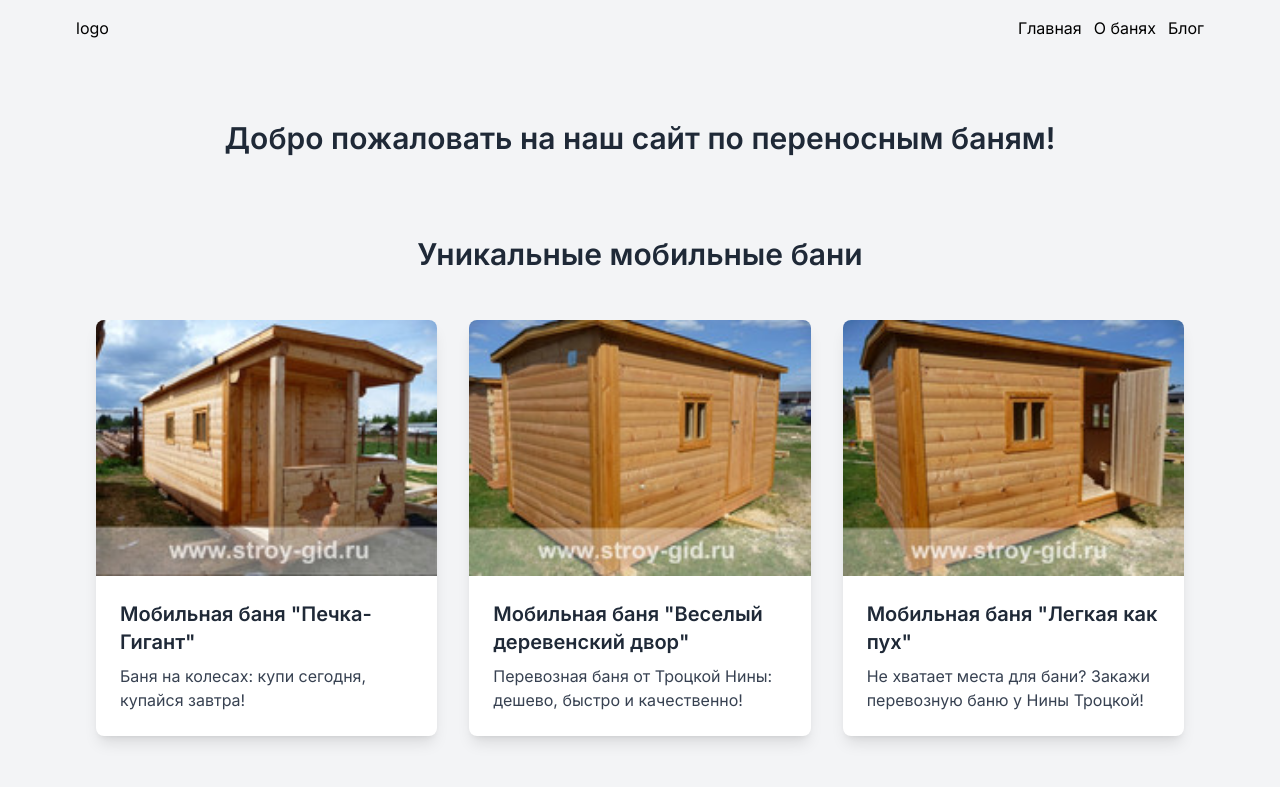
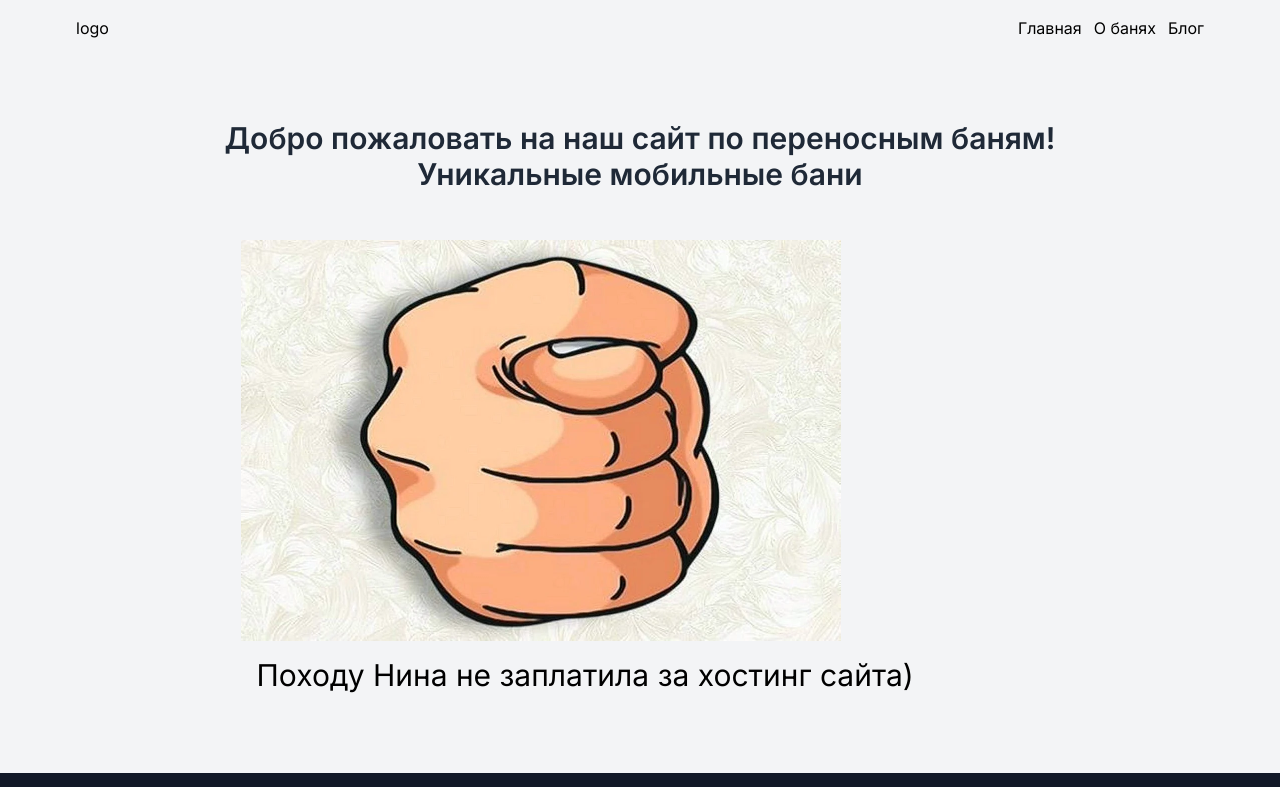
Before and after one commit to voloshchik/bathhouse, a Next.js app: page / in a window 1280 px wide. Shown: the top 787 px of the page. Built offline with nearby package versions, Linux system fonts and the light colour scheme.

Commit message:
isVisible false

```diff
--- a/components/BanyaSection/index.tsx
+++ b/components/BanyaSection/index.tsx
@@ -6,7 +6,7 @@ import Image from "next/image";
 import React, { use, useEffect } from "react";
 
 const BanyaSection = () => {
-  const [isVisible, setIsVisible] = React.useState(true);
+  const [isVisible, setIsVisible] = React.useState(false);
 
   useEffect(() => {
     let int = setTimeout(() => {
```
